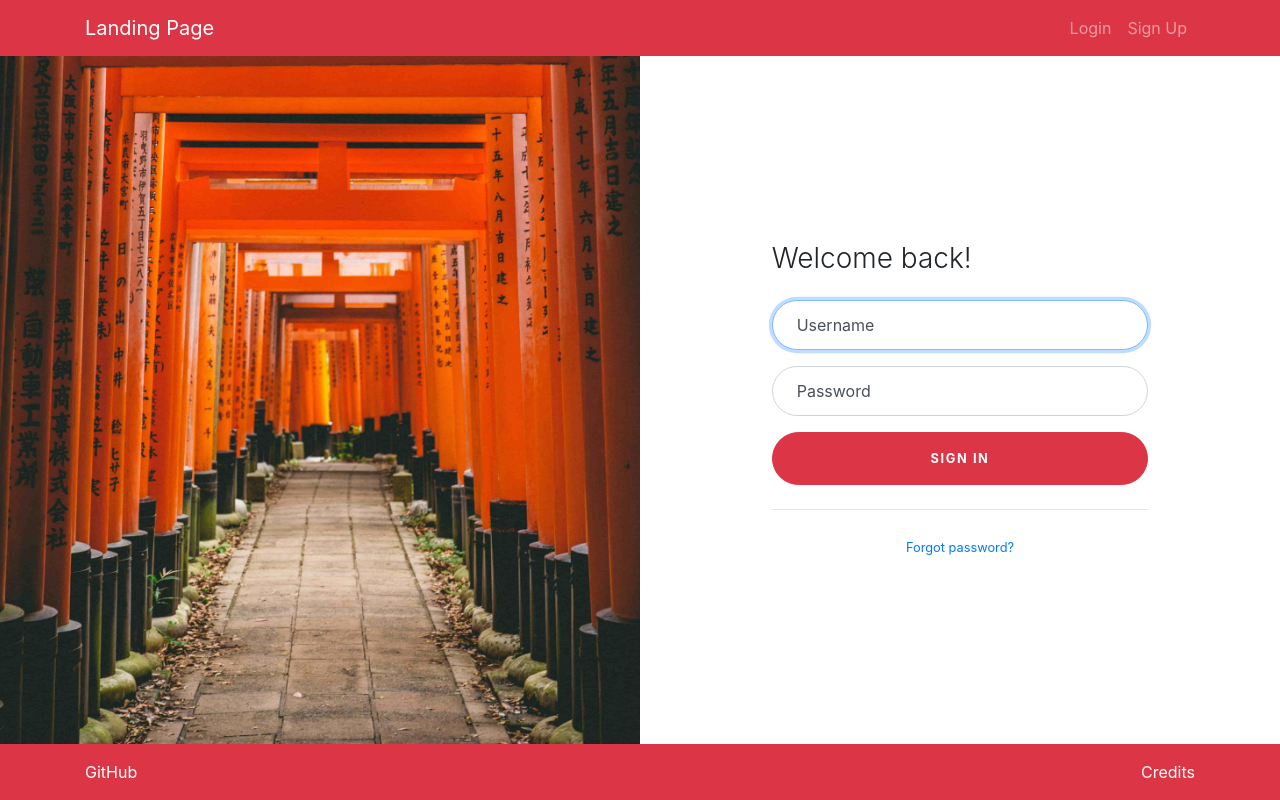
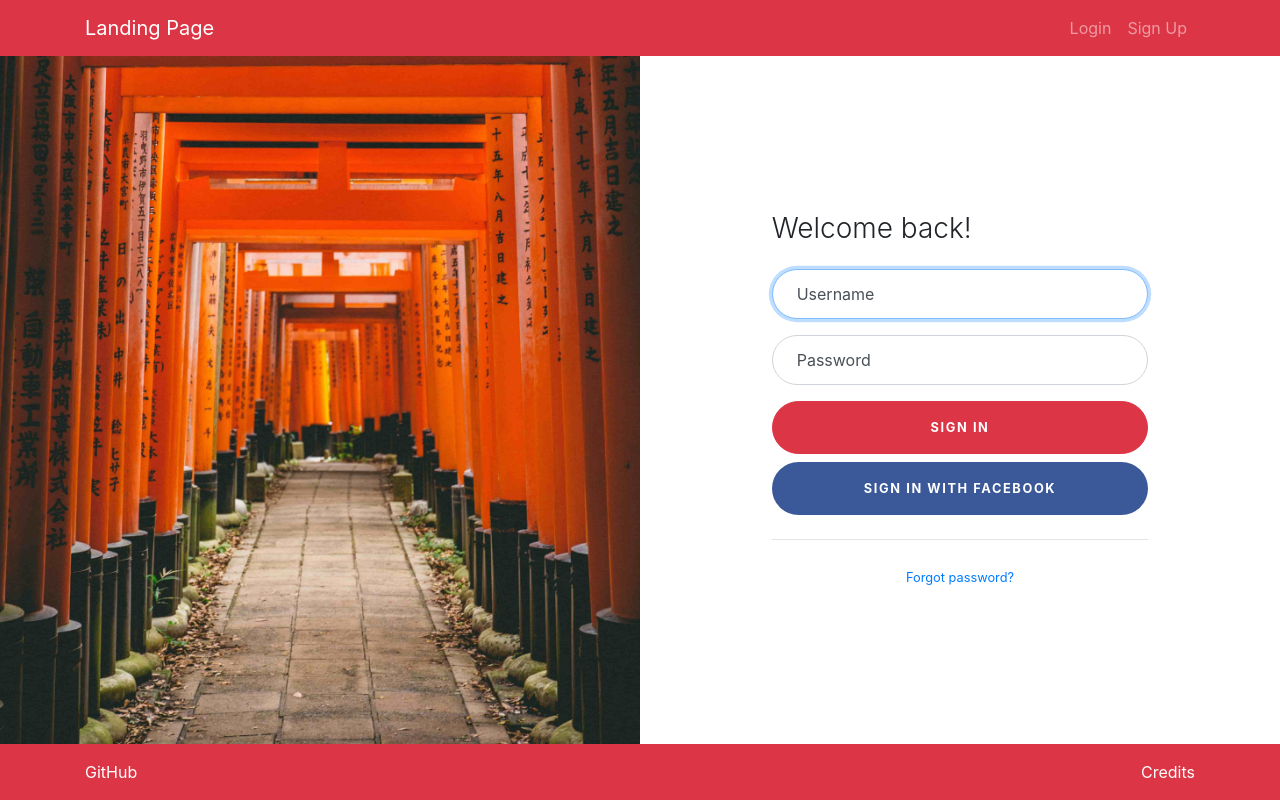
Before and after one commit to zooyl/JapaneseMemo, a Django app: page /login/ in a window 1280 px wide. Run offline with Django 3.2, Linux system fonts and the light colour scheme; parts of the project's set-up code (start-up, migrations or seed data) failed here and were passed over; some libraries are stand-ins or nearby versions.

Commit message:
facebook login

```diff
--- a/Hiragana/views.py
+++ b/Hiragana/views.py
@@ -24,8 +24,6 @@ from Hiragana.models import Levels, Hiragana, Stats
 
 # Views
 
-def fb_try(request):
-    return render(request, 'fb_try.html')
 
 def landing_page(request):
     signs = Hiragana.objects.count()
@@ -145,7 +143,6 @@ def streak_once_a_day(request):
         flag_false(request)
     elif user.stats.streak_flag is False:
         if hours > 24:
-            "minelo wiecej niz 24h"
             flag_true(request)
             streak_once_a_day(request)
 
--- a/JapaneseMemo/settings.py
+++ b/JapaneseMemo/settings.py
@@ -181,6 +181,4 @@ SOCIAL_AUTH_PIPELINE = (
     'social_core.pipeline.user.user_details',
 )
 
-SOCIAL_AUTH_FACEBOOK_PROFILE_EXTRA_PARAMS = {'fields': 'email,first_name,last_name'}
-
 django_heroku.settings(locals())
--- a/JapaneseMemo/urls.py
+++ b/JapaneseMemo/urls.py
@@ -26,7 +26,6 @@ router.register('hiragana', Hiragana.views.HiraganaViewSet)
 router.register('levels', Hiragana.views.LevelsViewSet)
 
 urlpatterns = [
-    path('fb_try/', Hiragana.views.fb_try),
     path('api/', include(router.urls)),
     path('api-test/', include('rest_framework.urls', namespace="rest_framework")),
     path('admin/', admin.site.urls),
--- a/templates/auth/user_form.html
+++ b/templates/auth/user_form.html
@@ -38,9 +38,9 @@
                                 </div>
                                 <button class="btn btn-lg btn-danger btn-block text-uppercase" type="submit">Register
                                 </button>
-{#                                <a href="{% url 'social:begin' 'facebook' %}"#}
-{#                                   class="btn btn-lg btn-facebook btn-block text-uppercase" type="submit">Sign in with#}
-{#                                    Facebook</a>#}
+                                <a href="{% url 'social:begin' 'facebook' %}"
+                                   class="btn btn-lg btn-facebook btn-block text-uppercase" type="submit">Sign in with
+                                    Facebook</a>
                                 <hr class="my-4">
                                 <a class="d-block text-center mt-2 small" href="{% url 'login' %}">Sign In</a>
                             </form>
--- a/templates/registration/login.html
+++ b/templates/registration/login.html
@@ -17,9 +17,9 @@
         <button class="btn btn-lg btn-danger btn-block btn-login text-uppercase font-weight-bold mb-2"
                 type="submit">Sign in
         </button>
-{#        <a href="{% url 'social:begin' 'facebook' %}"#}
-{#           class="btn btn-lg btn-facebook btn-block text-uppercase" type="submit">Sign in with#}
-{#            Facebook</a>#}
+        <a href="{% url 'social:begin' 'facebook' %}"
+           class="btn btn-lg btn-facebook btn-block text-uppercase" type="submit">Sign in with
+            Facebook</a>
         <hr class="my-4">
         <div class="text-center">
             <a class="small" href="{% url 'password_reset' %}">Forgot password?</a></div>
```
Also changed, not shown: templates/fb_try.html (deleted, +0 -8 lines).
